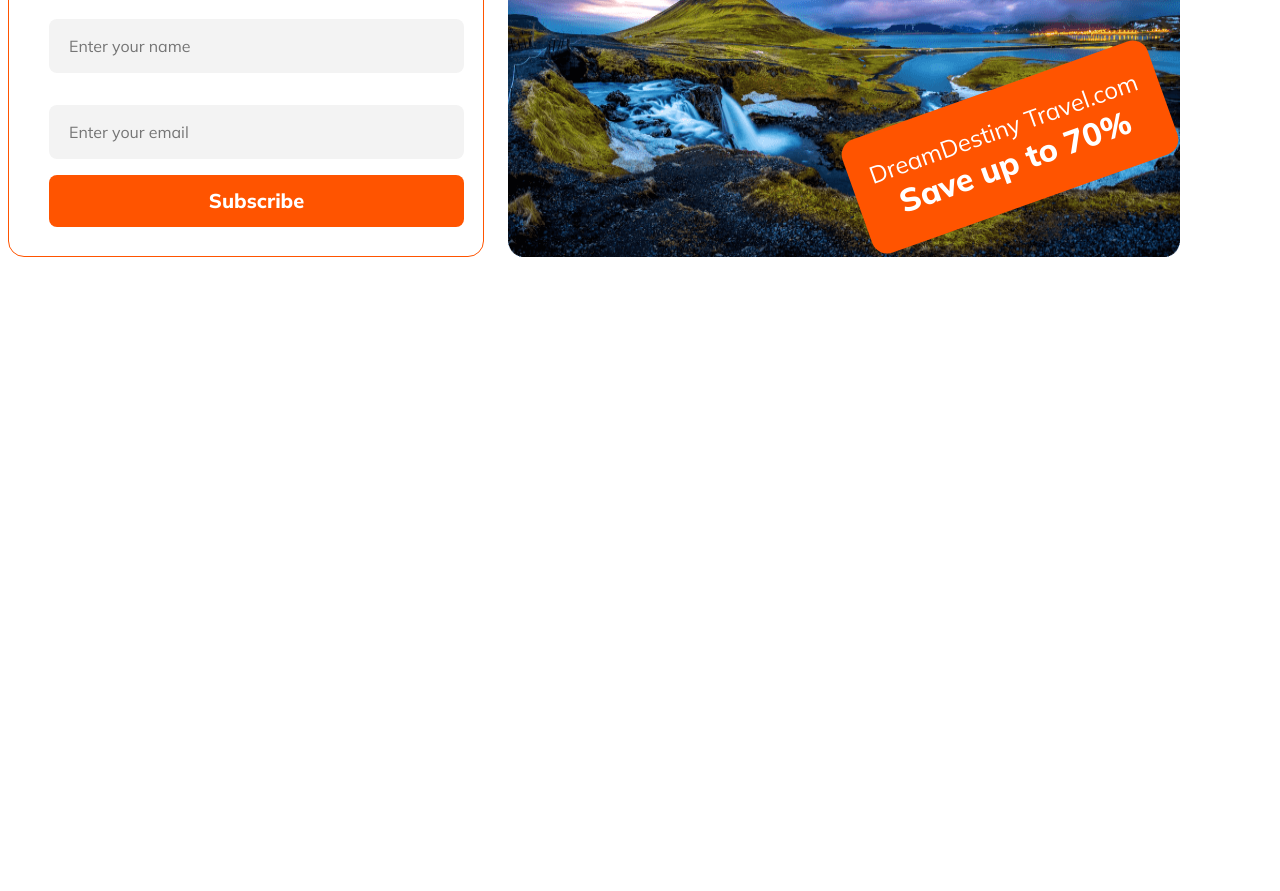
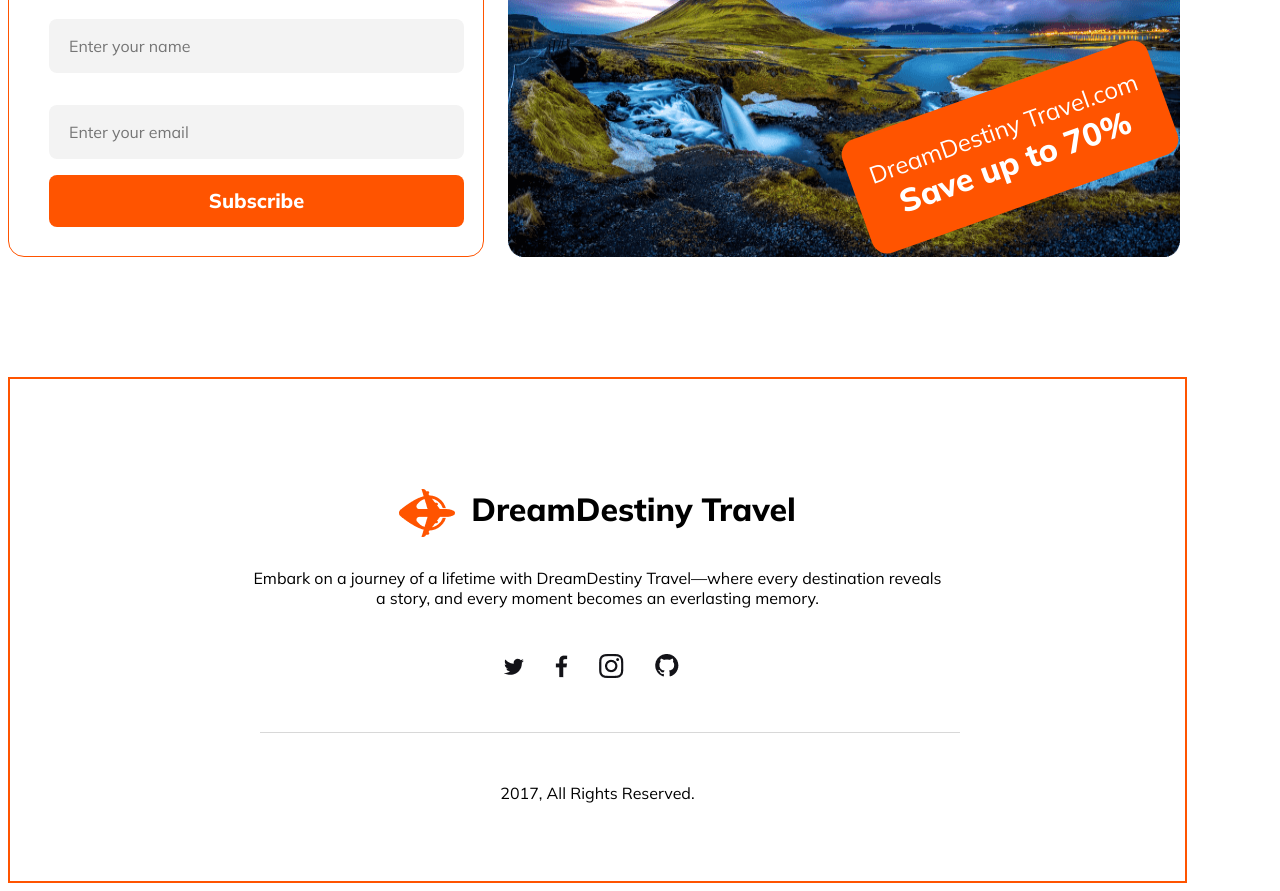
Before and after one commit to Tusher37/b9a2, a plain HTML site: page index.html in a window 1280 px wide. Shown: the part 2304-3195 px from the top of the page. Before the commit the page ends 2689 px from the top, so only its background shows below. Drawn offline with Linux system fonts and the light colour scheme.

Commit message:
Footer section update

```diff
--- a/index.html
+++ b/index.html
@@ -61,7 +61,7 @@
             <div class="why-choose-us-container">
                 <h1 class="why-choose-us-title">Why Choose Us</h1>
                 <p class="why-choose-us-description">
-                    Dolor sit amet consectetur. Diam volutpat neque habitasse pharetra odio sit massa. <br>Sodales dictumst nec nibh pellentesque.
+                    Transforming dreams into reality, DreamDestiny Travel offers curated experiences, personalized itineraries, and <br>unparalleled service. Explore with us today!
                 </p>
                 <div class="why-choose-us-features">
                     <div class="hotel-service">
@@ -106,8 +106,22 @@
             <button class="newsletter-discount-btn" type="button"><span class="web-link">DreamDestiny Travel.com</span> <br> <span class="discount-percent">Save up to 70%</span></button>
         </section>
     </main>
-    <footer>
-
+    <!-- Footer section -->
+    <footer class="footer-class">
+        <div class="footer-section">
+            <div class="footer-title-section">
+                <img src="Images/Group 40071 (2).png" alt="">
+                <h1 class="footer-title">DreamDestiny Travel</h1>
+            </div>
+            <p class="footer-discription">
+                Embark on a journey of a lifetime with DreamDestiny Travel—where every destination reveals <br> a story, and every moment becomes an everlasting memory.
+            </p>
+            <div class="social">
+                <img src="Images/Social.png" alt="">
+            </div>
+            <div id="footer-line"></div>
+            <p class="rights">2017, All Rights Reserved.</p>
+        </div>
     </footer>
 </body>
 </html>
--- a/style/style.css
+++ b/style/style.css
@@ -286,6 +286,42 @@
     font-weight: 800;
 }
 
+/* Footer section */
+.footer-section{
+    border: 2px solid #FF5400;
+    width: 1175px;
+    height: 502px;
+}
+.footer-title-section{
+    display: flex;
+    justify-content: center;
+    margin-top: 110px;
+}
+.footer-title-section img, .footer-title-section h1{
+    margin: 0 8px 0 8px;
+}
+.footer-discription{
+    text-align: center;
+    padding-top: 15px;
+}
+.social{
+    /* border: 2px solid #FF5400; */
+    margin-left: 42%;
+    padding-top: 30px;
+}
+#footer-line{
+    width: 700px;
+    height: 1.5px;
+    margin-top: 50px;
+    margin-bottom: 50px;
+    background-color: rgba(0, 0, 0, 0.152);
+    position: relative;
+    left: 250px;
+}
+.rights{
+    text-align: center;
+}
+
 
 
 
```
Also changed, not shown: Images/Social.png (added).
